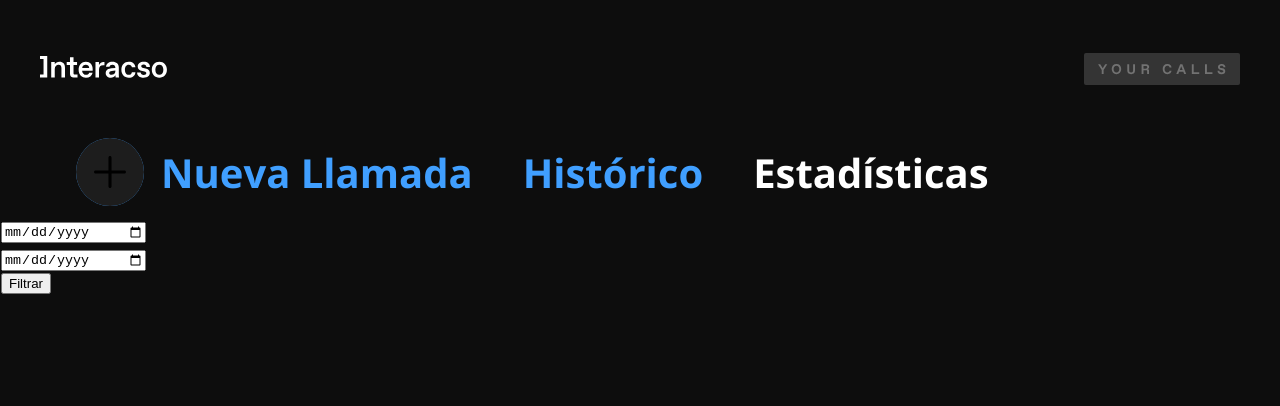
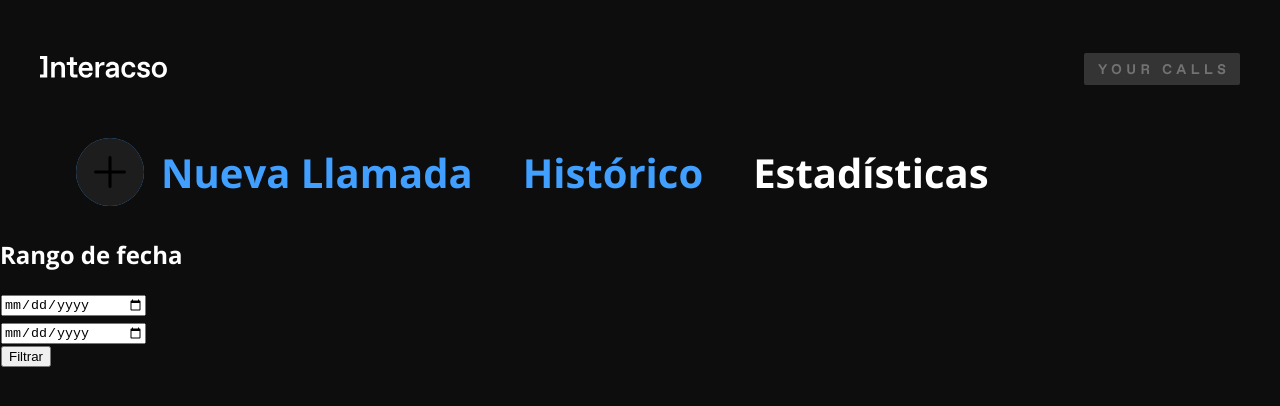
Before and after one commit to carmenpmoreno/fairfax-m4-your-calls-app, a React (Create React App) app: page /#/dashboard in a window 1280 px wide. Shown: the top 406 px of the page. Built offline with nearby package versions, Linux system fonts and the light colour scheme.

Commit message:
add tittle

```diff
--- a/src/components/Dashboard.js
+++ b/src/components/Dashboard.js
@@ -1,12 +1,12 @@
 import React, {Component} from 'react';
 import PropTypes from 'prop-types';
-import Filter from './Filter';
+import DateFilter from './DateFilter';
 
 class Dashboard extends Component {
     render () {
         return (
             <div>
-                <Filter
+                <DateFilter
                     // actionShowList={this.props.actionShowList}
                     // results={this.props.results}
                     actionGetStartDate= {this.props.actionGetStartDate}
--- a/src/components/Filter.js
+++ b/src/components/DateFilter.js
@@ -1,9 +1,12 @@
 import React, {Component} from 'react';
 
-class Filter extends Component {
+class DateFilter extends Component {
     render () {
         return (
-
+            <div>
+            <h2>
+              Rango de fecha
+            </h2>
             <th colSpan="2" className="cell table__date">
                 <div className="main__subtitle--date-container">
                   <div className="dateStart">
@@ -22,8 +25,9 @@
                 </div>
                 <button className="button__filter" onClick={this.props.actionFilterDate}>Filtrar</button>
               </th>
+            </div>
         )
     }
 }
 
-export default Filter;
+export default DateFilter;
```
